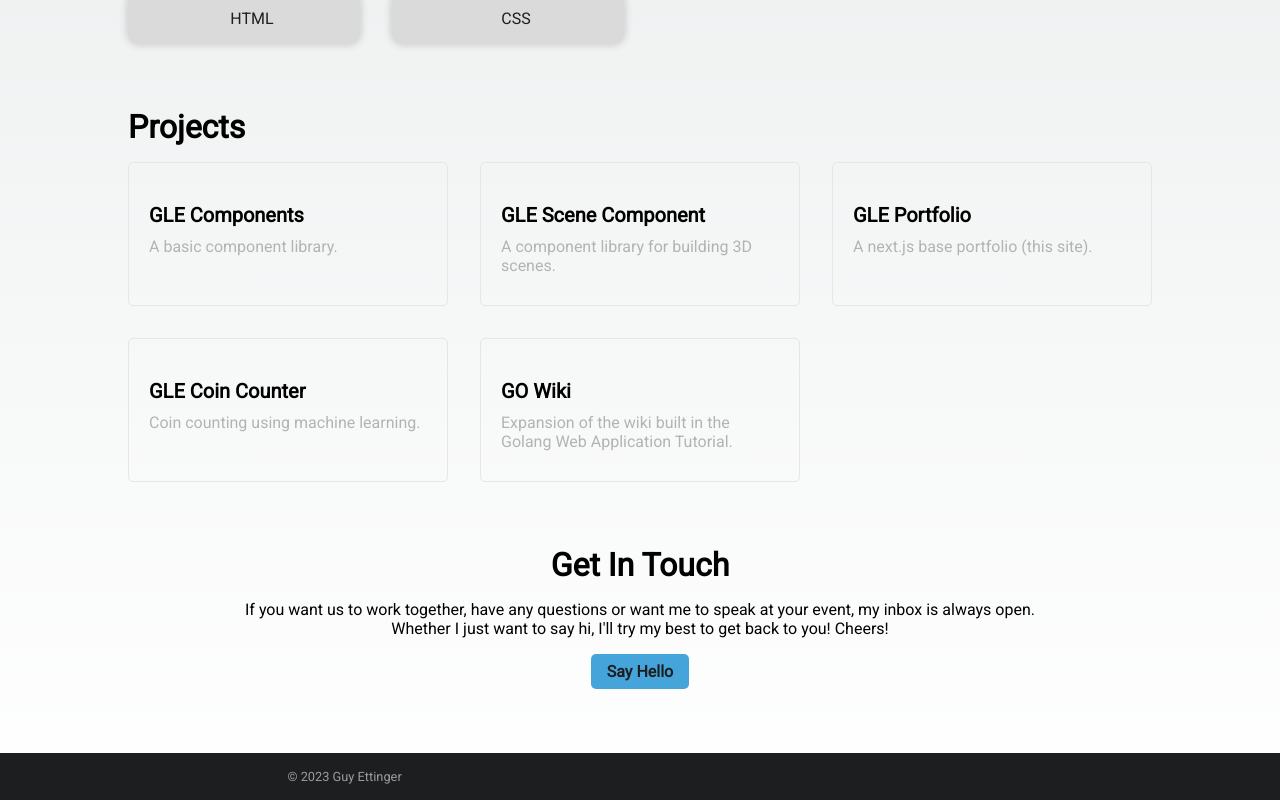
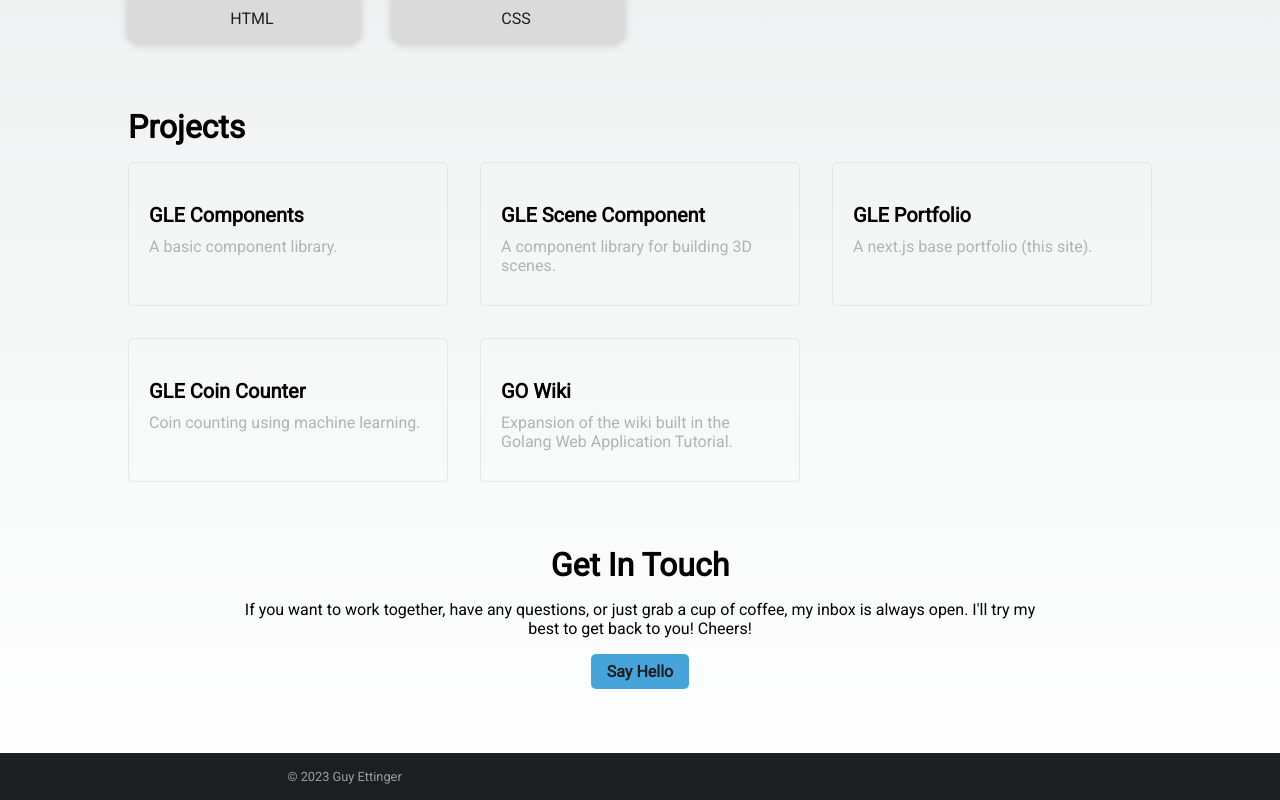
Before and after one commit to guyettinger/guyettinger.github.io, a Next.js app: page / in a window 1280 px wide. Shown: the part 1396-2196 px from the top of the page. Built offline with nearby package versions, Linux system fonts and the light colour scheme.

Commit message:
portfolio content

```diff
--- a/src/components/Contact.tsx
+++ b/src/components/Contact.tsx
@@ -43,8 +43,8 @@ const Contact = () => {
     return (
         <ContactContainer className="contact-container">
             <ContactHeader>Get In Touch</ContactHeader>
-            <ContactParagraph>If you want us to work together, have any questions or want me to speak at your event, my
-                inbox is always open. Whether I just want to say hi, I'll try my best to get back to you!
+            <ContactParagraph>If you want to work together, have any questions, or just grab a cup of coffee, my
+                inbox is always open. I'll try my best to get back to you!
                 Cheers!</ContactParagraph>
             <ContactLink href="mailto:guy.ettinger@gmail.com">Say Hello</ContactLink>
         </ContactContainer>
```
